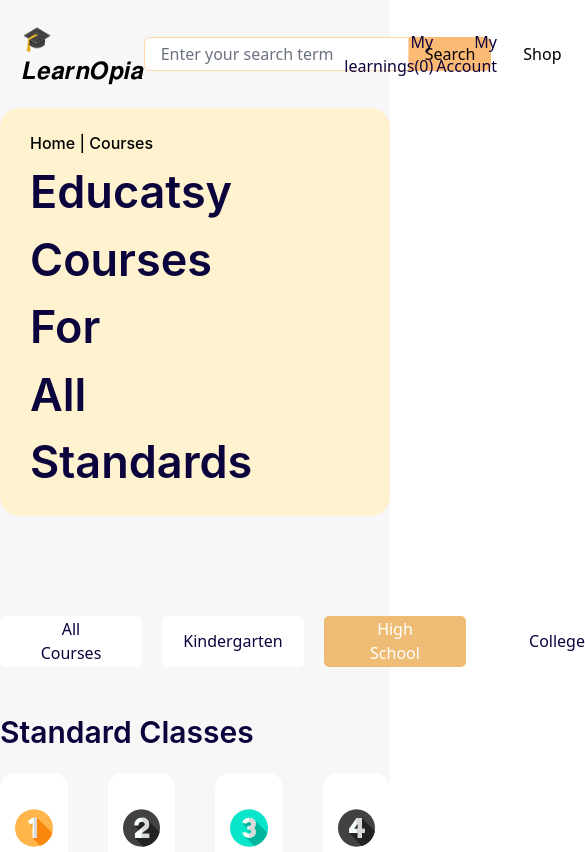
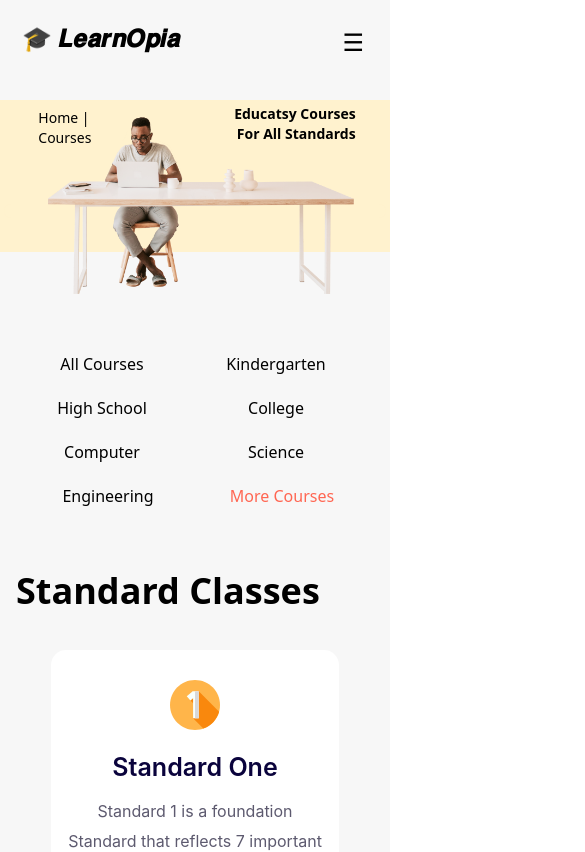
Before and after one commit to sattwikeeg100/E-school-Client, a React (Vite) app: page / in a window 390 px wide. Shown: the top 852 px of the page, 585 px wide, since content can reach past the window. Built offline with nearby package versions, Linux system fonts and the light colour scheme; grey boxes are pictures that could not be loaded.

Commit message:
resposive done

```diff
--- a/package.json
+++ b/package.json
@@ -7,6 +7,7 @@
     "@testing-library/jest-dom": "^5.15.1",
     "@testing-library/react": "^11.2.7",
     "@testing-library/user-event": "^12.8.3",
+    "clsx": "^2.1.0",
     "dotenv": "^16.0.1",
     "postcss": "^8.4.35",
     "prop-types": "^15.8.1",
@@ -15,6 +16,7 @@
     "react-datepicker": "^4.5.0",
     "react-dom": "^18.2.0",
     "react-helmet": "^6.1.0",
+    "react-icons": "^5.0.1",
     "react-modal": "^3.14.4",
     "react-rating-stars-component": "^2.2.0",
     "react-router-dom": "^6.22.2",
--- a/src/App.jsx
+++ b/src/App.jsx
@@ -3,7 +3,7 @@ import Login from "modals/LogIn";
 import SignUp from "modals/SignUp";
 import EduviCoursesDetails from "./pages/EduviCoursesDetails";
 import EduviShopPage from "./pages/EduviShop";
-import EduviCoursesPage from "./pages/EduviCourses";
+import EduviCoursesPage from "./pages/leranopiaMainPage";
 import EduviCoursesPricing from "./pages/EduviCoursesPricing";
 import EduviJoinAsTeacher from "./pages/EduviJoinAsTeacher";
 import Allmentors from "./pages/Allmentors";
--- a/src/components/Header/index.jsx
+++ b/src/components/Header/index.jsx
@@ -1,66 +1,129 @@
-import React from "react";
-import { Img} from "..";
+import React, { useState } from "react";
+import { Img } from "..";
 import { useNavigate } from "react-router-dom";
+import { IoIosCloseCircleOutline } from "react-icons/io";
 
 export default function Header({ ...props }) {
   const navigate = useNavigate();
-  const  navigateLogin = () => navigate(`/login`);
-  const  naviagateMentor = () => navigate(`/allmentors`);
-  const  navigateShop = () => navigate(`/shop`);
-  const  handlelogin = () => navigate(`/login`);
+  const [isMobileMenuOpen, setMobileMenuOpen] = useState(false);
+
+  const toggleMobileMenu = () => {
+    setMobileMenuOpen(!isMobileMenuOpen);
+  };
+
+  const navigateLogin = () => navigate("/login");
+  const navigateMentor = () => navigate("/allmentors");
+  const navigateShop = () => navigate("/shop");
+
   return (
     <header {...props}>
       <div className="flex flex-row justify-between w-full mx-auto max-w-7xl">
+        <p className="text-2xl font-bold">🎓 𝑳𝒆𝒂𝒓𝒏𝑶𝒑𝒊𝒂</p>
 
-        <p className="text-2xl text-bold">🎓 𝑳𝒆𝒂𝒓𝒏𝑶𝒑𝒊𝒂</p>
+        {/* Mobile Menu Button */}
+        <button
+          className="hidden md:block text-2xl p-1"
+          onClick={toggleMobileMenu}
+        >
+          ☰
+        </button>
 
-        <div className="flex flex-row justify-start items-center w-[58%] gap-8">
-
-        <div >
+        {/* Desktop Menu */}
+        <div className="flex md:hidden md:flex lg:justify-center lg:items-center  gap-8">
           <form className="flex">
             <input
               type="text"
               placeholder="Enter your search term"
-          className="px-4 py-1 bg-white text-white rounded-l-md  border-orange-200 focus:ring-orange-300"
+              className="px-4 py-1 bg-white rounded-l-md border-orange-200 focus:ring-orange-300"
             />
-
-        <button type="submit" className="px-4 py-1 bg-orange-300 text-white rounded-r-md hover:bg-orange-200 focus:outline-none">
+            <button
+              type="submit"
+              className="px-4 py-1 bg-orange-300 text-white rounded-r-md hover:bg-orange-200 focus:outline-none"
+            >
               Search
             </button>
           </form>
-      </div>
           <button
-          className=" !font-medium hover:text-orange-300"
-          onClick={navigateShop}>
+            className="font-medium hover:text-orange-300"
+            onClick={navigateShop}
+          >
             Shop
           </button>
           <button
-            className="text-right !font-medium hover:text-orange-300"
-            onClick={naviagateMentor}>
+            className="font-medium hover:text-orange-300"
+            onClick={navigateMentor}
+          >
             All Courses
           </button>
-          <button className="!font-medium hover:text-orange-300"
-          onClick={naviagateMentor}>
+          <button
+            className="font-medium hover:text-orange-300"
+            onClick={navigateMentor}
+          >
             Mentors
           </button>
-        </div>
 
-        <div className="flex flex-row justify-between w-[21%]">
-          <div className="flex flex-row justify-start items-center gap-2.5">
-            <button className="!text-gray-900 text-right !font-medium ">
+          <button className="text-gray-900 font-medium">
               My learnings(0)
             </button>
-          </div>
-          <div className="flex flex-row justify-start items-center pl-[3px] gap-2.5">
-            <p className="!text-gray-900 text-right !font-medium">
-              My Account
-            </p>
-            <button onClick={handlelogin}>
-            <Img src="images/img_profile_24_outline.svg" alt="profiletwentyfo" className="h-[30px] w-[30px]" />
+
+            <button onClick={navigateLogin} className="flex items-center gap-1">
+            <p className="text-gray-900 font-medium">My Account</p>
+              <Img
+                src="images/img_profile_24_outline.svg"
+                alt="profiletwentyfo"
+                className="h-[30px] w-[30px]"
+              />
             </button>
 
         </div>
+
+        {/* Mobile Menu */}
+        {isMobileMenuOpen && (
+          <div className=" h-scrren fixed inset-0 z-10 overflow-y-hidden">
+          <div className=" h-full px-28 py-8 shadow-lg backdrop-blur-md backdrop-filter bg-opacity-50">
+          <div className="lg:hidden absolute top-10 py-4 mx-auto text-xl flex flex-col gap-y-4 justify-center">
+            <button
+              className="text-center font-medium hover:text-orange-300 block mb-4"
+              onClick={navigateShop}
+            >
+              Shop
+            </button>
+            <button
+              className="text-center font-medium hover:text-orange-300 block mb-4"
+              onClick={navigateMentor}
+            >
+              All Courses
+            </button>
+            <button
+              className="text-center font-medium hover:text-orange-300 block mb-4"
+              onClick={navigateMentor}
+            >
+              Mentors
+            </button>
+
+            <button className="text-gray-900 font-medium hover:text-orange-300 block mb-4">
+              My learnings(0)
+            </button>
+
+            <button onClick={navigateLogin} className="flex items-center gap-1 mb-4">
+            <p className="text-gray-900 font-medium hover:text-orange-300 block">My Account</p>
+              <Img
+                src="images/img_profile_24_outline.svg"
+                alt="profiletwentyfo"
+                className="h-[30px] w-[30px]"
+              />
+            </button>
+
+            <button onClick={toggleMobileMenu}
+            className="items-center pl-12 text-3xl hover:text-orange-300 block mb-4"
+            >
+            <IoIosCloseCircleOutline />
+            </button>
           </div>
+          </div>
+          </div>
+        )}
+
           </div>
     </header>
   );
--- a/src/pages/EduviCourses/index.jsx
+++ b/src/pages/leranopiaMainPage/index.jsx
@@ -1,22 +1,18 @@
-import React from "react";
-import { CloseSVG } from "../../assets/images";
-import { Button, Img, Text, SelectBox, Input, Heading } from "../../components";
+import React, { useState } from "react";
+import { Img,SelectBox} from "../../components";
 import EduviCoursesDetailsMaincard from "../../components/EduviCoursesDetailsMaincard";
 import EduviCoursesDetailsMaincard1 from "../../components/EduviCoursesDetailsMaincard1";
 import EduviCoursesEight from "../../components/EduviCoursesEight";
 import EduviCoursesEleven from "../../components/EduviCoursesEleven";
 import EduviCoursesFive from "../../components/EduviCoursesFive";
-import EduviCoursesFooter from "../../components/EduviCoursesFooter";
 import EduviCoursesFour from "../../components/EduviCoursesFour";
 import EduviCoursesNine from "../../components/EduviCoursesNine";
 import EduviCoursesOne from "../../components/EduviCoursesOne";
 import EduviCoursesSeven from "../../components/EduviCoursesSeven";
 import EduviCoursesSix from "../../components/EduviCoursesSix";
-import EduviCoursesSubscribe from "../../components/EduviCoursesSubscribe";
 import EduviCoursesTen from "../../components/EduviCoursesTen";
 import EduviCoursesThree from "../../components/EduviCoursesThree";
 import EduviCoursesTwo from "../../components/EduviCoursesTwo";
-import Header1 from "../../components/Header";
 import Footer from "components/Footer";
 
 const dropDownOptions = [
@@ -25,70 +21,71 @@ const dropDownOptions = [
   { label: "Option3", value: "option3" },
 ];
 
-export default function EduviCoursesPage() {
-  const [searchBarValue7, setSearchBarValue7] = React.useState("");
+export default function leranopiaMainPage() {
+  const [searchBarValue7, setSearchBarValue7] = useState("");
 
   return (
     <>
       <div className="flex flex-col items-center justify-start w-full gap-[100px] bg-gray-100 border-red-700 boreder-2">
-        <div className="flex flex-col items-center justify-start w-full gap-12">
-          {/* <Header1 className="flex flex-row justify-center items-center w-full p-[22px] bg-gray-100" /> */}
-          <div className="flex flex-col items-start justify-start w-full gap-[5px] p-5 bg-yellow-100 max-w-7xl rounded-[20px]">
-            <Text as="p" className="mt-[5px] ml-2.5 !text-black-900_02 !font-medium">
+
+  <div className="flex flex-row md:flex-col items-center justify-start w-full gap-5 sm:gap-2 p-5 sm:p-1 bg-yellow-100 max-w-7xl rounded-20 mt-12 sm:pb-12 sm:mt-4">
+    <div className="flex flex-col sm:flex-row  gap-y-7 sm:gap-x-10 mx-2">
+  <p className="mt-1 sm:mr-12 font-medium sm:text-sm mb-12 sm:ml-1">
     Home | Courses
-            </Text>
-            <div className="flex flex-row justify-between items-center w-[99%] ml-2.5 gap-[436px]">
-              <Heading size="3xl" as="h1" className="w-[33%] !font-semibold">
+  </p>
+  <h1 className="w-full text-center sm:text-right font-semibold text-lg md:text-sm">
       Educatsy Courses
       <br />
       For All Standards
-              </Heading>
-              <div className="h-[210px] w-[32%] relative">
-                <div className="h-3.5 w-full bottom-[1%] right-0 left-0 m-auto bg-black-900_cc backdrop-opacity-[0.5] blur-[81.00px] absolute rounded-[50%]" />
-                <Img
+    </h1>
+    </div>
+    <div className="w-full relative">
+      <div className="h-3.5 w-full bottom-1% right-0 left-0 m-auto backdrop-opacity-50 blur-20px absolute rounded-full" />
+      <img
       src="images/img_image_210x374.png"
       alt="image_one"
-                  className="justify-center h-[210px] w-[97%] left-0 bottom-0 right-0 top-0 m-auto object-cover absolute"
+      className="justify-center h-[300px] w-[55%] left-[-1] bottom-0 right-0 top-0 m-auto object-fit absolute sm:w-[80%] sm:h-[180px] sm:mr-8"
       />
 
   </div>
 </div>
+
+
+        <div className="flex flex-col items-center justify-start w-full gap-[47px]">
+        <div className="flex flex-row md:flex-wrap justify-start sm:justify-center w-full gap-5 max-w-7xl">
+  <button  className="font-medium min-w-[142px] rounded-[10px] mb-3 md:mb-0 md:mr-3">
+    All Courses
+  </button>
+  <button className="font-medium min-w-[142px] rounded-[10px] mb-3 md:mb-0 md:mr-3">
+    Kindergarten
+  </button>
+  <button className="font-medium min-w-[142px] rounded-[10px] mb-3 md:mb-0 md:mr-3">
+    High School
+  </button>
+  <button className="font-medium min-w-[142px] rounded-[10px] mb-3 md:mb-0 md:mr-3">
+    College
+  </button>
+  <button className="font-medium min-w-[142px] rounded-[10px] mb-3 md:mb-0 md:mr-3">
+    Computer
+  </button>
+  <button className="font-medium min-w-[142px] rounded-[10px] mb-3 md:mb-0 md:mr-3">
+    Science
+  </button>
+  <button className="font-medium min-w-[142px] rounded-[10px] mb-3 md:mb-0 md:mr-3">
+    Engineering
+  </button>
+  <button  className="!text-deep_orange-400 font-medium min-w-[142px] rounded-[10px]">
+    More Courses
+  </button>
 </div>
-        </div>
-        <div className="flex flex-col items-center justify-start w-full gap-[47px]">
-          <div className="flex flex-row justify-start w-full gap-5 max-w-7xl">
-            <Button color="white_A700" className="font-medium min-w-[142px] rounded-[10px]">
-              All Courses
-            </Button>
-            <Button color="white_A700" className="font-medium min-w-[142px] rounded-[10px]">
-              Kindergarten
-            </Button>
-            <Button color="orange_200_01" className="font-medium min-w-[142px] rounded-[10px]">
-              High School
-            </Button>
-            <Button color="white_A700" className="font-medium min-w-[142px] rounded-[10px]">
-              College
-            </Button>
-            <Button color="white_A700" className="font-medium min-w-[142px] rounded-[10px]">
-              Computer
-            </Button>
-            <Button color="white_A700" className="font-medium min-w-[142px] rounded-[10px]">
-              Science
-            </Button>
-            <Button color="white_A700" className="font-medium min-w-[142px] rounded-[10px]">
-              Engineering
-            </Button>
-            <Button color="white_A700" className="!text-deep_orange-400 font-medium min-w-[142px] rounded-[10px]">
-              More Courses
-            </Button>
-          </div>
+
           <div className="flex flex-row justify-center w-full">
             <div className="flex flex-col items-start justify-start w-full gap-[23px] max-w-7xl">
-              <Heading size="xl" as="h2">
+              <h2 className="text-4xl font-bold sm:p-4">
                 Standard Classes
-              </Heading>
-              <div className="flex flex-row justify-start w-full">
-                <div className="w-full gap-10 grid-cols-4 grid min-h-[auto]">
+              </h2>
+              <div className="flex flex-row justify-start sm:justify-center w-full">
+                <div className=" w-full sm:w-72 gap-10 grid-cols-4 grid min-h-[auto] sm:grid-cols-1 sm:gap-4">
                   <EduviCoursesOne className="flex flex-col items-center justify-start w-full" />
                   <EduviCoursesTwo className="flex flex-col items-center justify-start w-full" />
                   <EduviCoursesThree className="flex flex-col items-center justify-start w-full" />
@@ -109,24 +106,16 @@ export default function EduviCoursesPage() {
           <div className="flex flex-col items-center justify-start w-full gap-[50px] max-w-7xl">
             <div className="flex flex-col items-center justify-start w-full gap-10">
               <div className="flex flex-col items-start justify-start w-full pt-0.5 gap-2.5">
-                <Heading size="xl" as="h2">
-                  Other Courses For High School
-                </Heading>
-                <div className="flex flex-row justify-start gap-[42px]">
-                  <Input
-                    color="white_A700"
+              <h1 className="text-4xl font-bold sm:text-3xl sm:p-4 mb-4">
+                  Other Courses
+                </h1>
+                <div className="flex flex-row justify-start gap-[42px] sm:flex-col sm:mx-4 sm:gap-[8px]">
+                  <input
                     name="search"
                     placeholder="Search Class, Course, Book Name"
                     value={searchBarValue7}
                     onChange={(e) => setSearchBarValue7(e)}
-                    suffix={
-                      searchBarValue7?.length > 0 ? (
-                        <CloseSVG onClick={() => setSearchBarValue7("")} height={24} width={24} fillColor="#ffffffff" />
-                      ) : (
-                        <Img src="images/img_search.svg" alt="search" className="cursor-pointer" />
-                      )
-                    }
-                    className="w-[66%] gap-[35px] !text-gray-700_99 rounded-tr-[10px] rounded-br-[10px] font-medium"
+                    className="w-72 h-12 rounded-md sm:h-8"
                   />
                   <SelectBox
                     size="xs"
@@ -134,11 +123,11 @@ export default function EduviCoursesPage() {
                     name="sortbylatest"
                     placeholder="Sort by: Latest"
                     options={dropDownOptions}
-                    className="w-[32%] gap-px font-medium"
+                    className="w-40 h-12 gap-px font-medium sm:h-8 sm:w-48"
                   />
                 </div>
               </div>
-              <div className="justify-center w-full gap-10 grid-cols-2 grid min-h-[auto]">
+              <div className="justify-center w-full gap-10 grid-cols-2 grid min-h-[auto] sm:grid-cols-1 sm:w-72 sm:gap-2 sm:mx-4">
                 <EduviCoursesDetailsMaincard1
                   imageOne="images/img_image_103x160.png"
                   className="flex flex-row justify-start w-full gap-6 p-[15px] bg-white-A700 cursor-pointer rounded-[10px] hover:shadow-xs"
@@ -169,31 +158,12 @@ export default function EduviCoursesPage() {
                 <EduviCoursesDetailsMaincard1 className="flex flex-row justify-start w-full gap-6 p-[15px] bg-white-A700 cursor-pointer rounded-[10px] hover:shadow-xs" />
               </div>
             </div>
-            <div className="flex flex-row justify-start items-center w-full pl-[497px] pr-14 gap-[19px]">
-              <Button color="white_A700" size="lg" className="w-11 !rounded-md">
-                <Img src="images/img_arrow_left.svg" />
-              </Button>
-              <Text as="p" className="!text-gray-900 !font-medium">
-                Page
-              </Text>
-              <Button color="white_A700" size="sm" className="!text-gray-700_01 font-medium min-w-[42px] rounded-lg">
-                5
-              </Button>
-              <Text as="p" className="!text-gray-900 !font-medium">
-                of 80
-              </Text>
-              <Button size="lg" className="w-11 !rounded-md">
-                <Img src="images/img_arrow_right.svg" />
-              </Button>
           </div>
         </div>
-        </div>
-        {/* <footer className="flex flex-col items-center justify-center w-full">
-          <EduviCoursesSubscribe className="flex flex-row justify-center w-full" />
-          <EduviCoursesFooter className="flex flex-row justify-center w-full mt-[516px] ml-[-1440px] px-14 py-20 bg-gray-100" />
-        </footer> */}
         <Footer/>
       </div>
     </>
+
+
   );
 }
```
Also changed, not shown: src/components/Footer/index.jsx (+36 -33 lines), 1 other file (tests, documents, lock files or other folders). Lines whose indentation alone changed are shown as unchanged.
